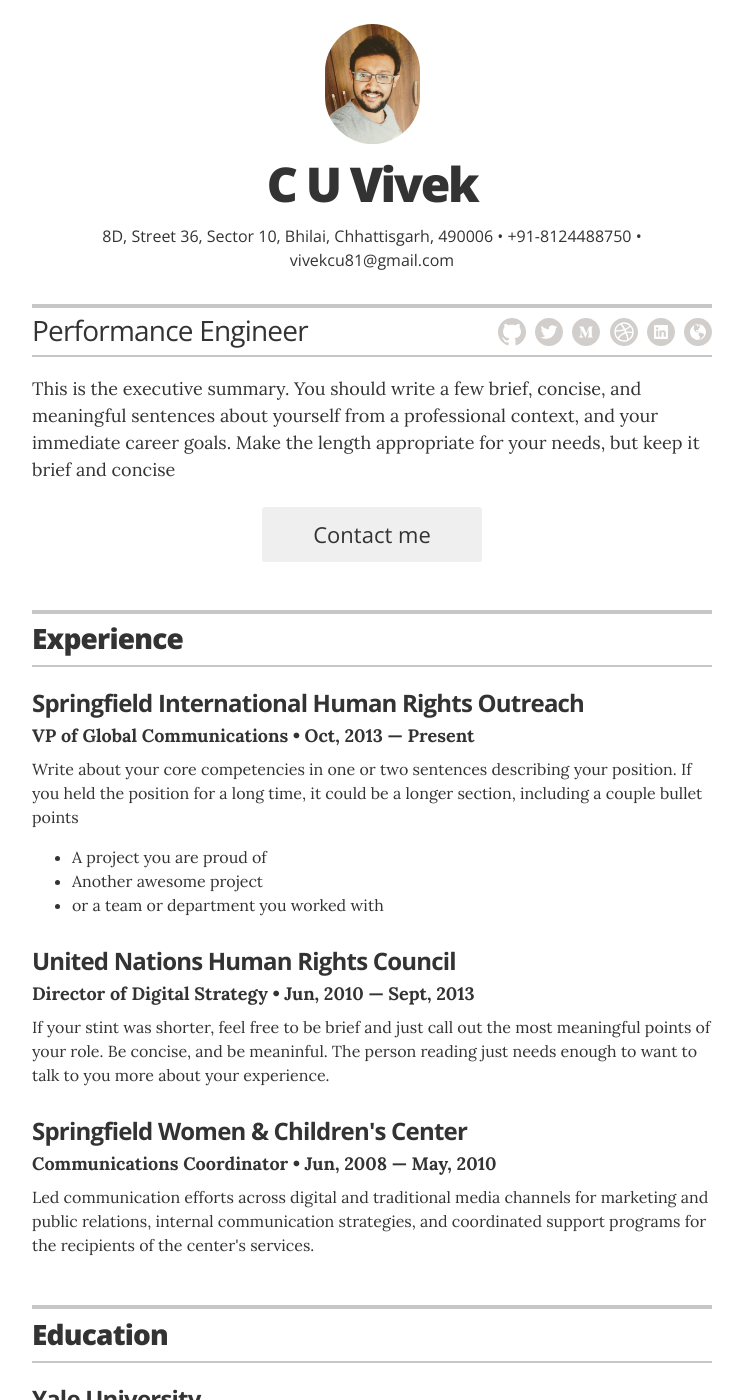
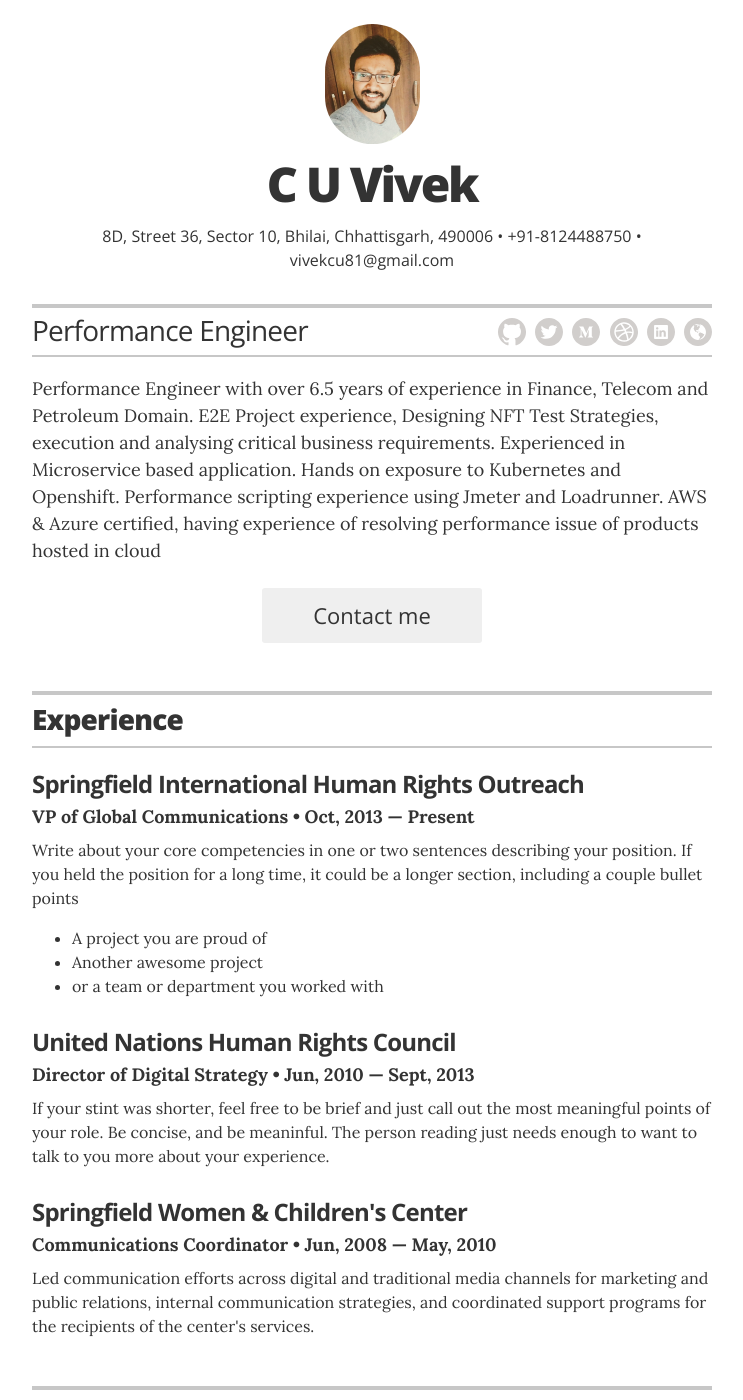
Before and after one commit to cuvivek/resume, a Jekyll site: the page built from index.html, in a window 1280 px wide and 1400 px high. Shown: the whole window, without its empty margins (268-1011 px from the left). Built offline with Jekyll 4.4.1, drawn with Linux system fonts in a browser that asks for light colours; some of the changed text lies outside the part shown.

Commit message:
Update intro _config.yml

```diff
--- a/_config.yml
+++ b/_config.yml
@@ -23,7 +23,8 @@ resume_contact_address:         "8D, Street 36, Sector 10, Bhilai, Chhattisgarh,
 resume_header_contact_info:     "8D, Street 36, Sector 10, Bhilai, Chhattisgarh, 490006 • +91-8124488750 • vivekcu81@gmail.com"
 display_header_contact_info:    "true"
 
-resume_header_intro: "<p>This is the executive summary. You should write a few brief, concise, and meaningful sentences about yourself from a professional context, and your immediate career goals. Make the length appropriate for your needs, but keep it brief and concise</p>"
+resume_header_intro: "<p>Performance Engineer with over 6.5 years of experience in Finance, Telecom and Petroleum Domain. E2E Project experience, Designing NFT Test Strategies, execution and analysing critical business requirements. Experienced in Microservice based application. Hands on exposure to Kubernetes and Openshift. Performance scripting experience using Jmeter and Loadrunner. AWS & Azure certified, having experience of resolving performance issue of products hosted in cloud
+</p>"
 
 # use "yes" to display the email contact button,
 # "no" to display an "I'm not looking for work" message,
@@ -35,7 +36,7 @@ resume_looking_for_work:        "yes"
 # comment out to hide
 resume_section_experience:      true
 resume_section_education:       true
-resume_section_projects:        true
+resume_section_projects:        false
 resume_section_skills:          true
 resume_section_recognition:     true
 resume_section_links:           true
```
